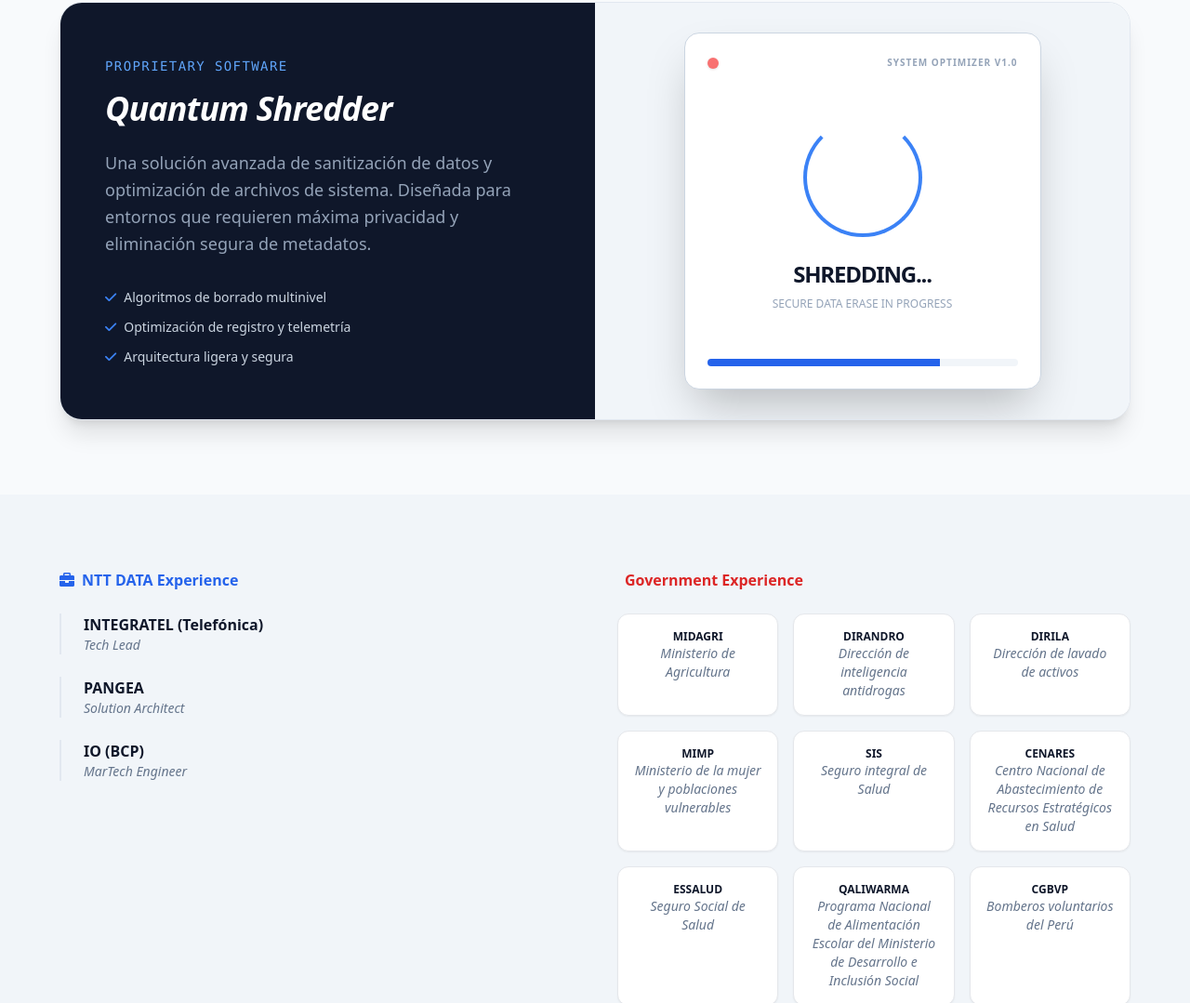
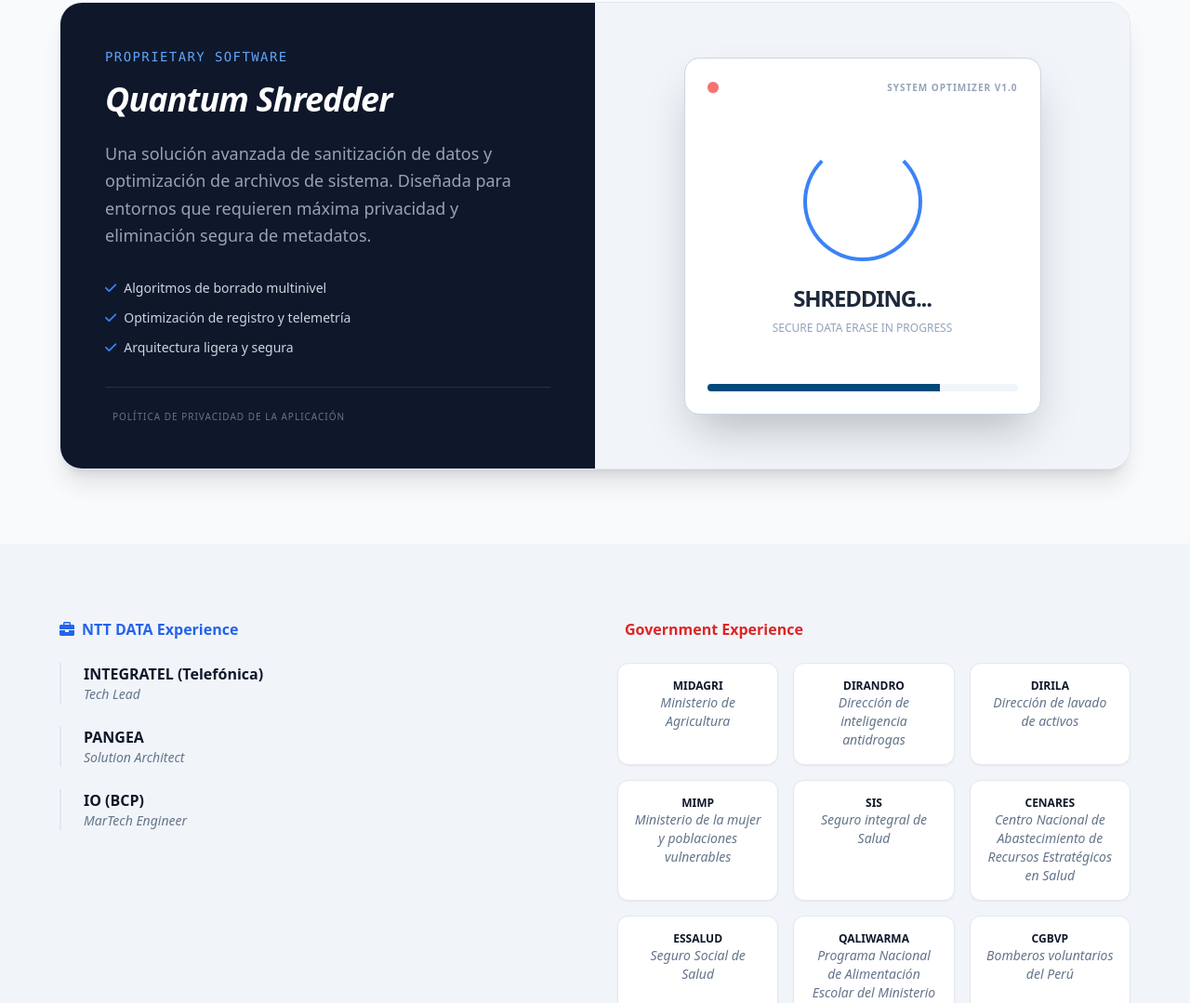
Before and after one commit to lctrabajo-source/lugustech-web, a plain HTML site: page index.html in a window 1280 px wide. Shown: the part 727-1806 px from the top of the page at 93% size. Drawn offline with nearby package versions, Linux system fonts and the light colour scheme.

Commit message:
Update index.html

```diff
--- a/index.html
+++ b/index.html
@@ -61,12 +61,20 @@
 							Una solución avanzada de sanitización de datos y optimización de archivos de sistema.
 							Diseñada para entornos que requieren máxima privacidad y eliminación segura de metadatos.
 						</p>
-                        <ul class="space-y-3 text-sm text-slate-300">
+						<ul class="space-y-3 text-sm text-slate-300 mb-8">
 							<li class="flex items-center gap-2"><i class="fa-solid fa-check text-blue-500"></i> Algoritmos de borrado multinivel</li>
 							<li class="flex items-center gap-2"><i class="fa-solid fa-check text-blue-500"></i> Optimización de registro y telemetría</li>
 							<li class="flex items-center gap-2"><i class="fa-solid fa-check text-blue-500"></i> Arquitectura ligera y segura</li>
 						</ul>
+
+						<!-- ENLACE A POLÍTICA DE PRIVACIDAD PARA GOOGLE -->
+						<div class="pt-6 border-t border-white/10">
+							<a href="shredder-privacy.html" class="text-[10px] text-slate-500 hover:text-blue-400 uppercase tracking-widest transition-colors flex items-center gap-2">
+								<i class="fa-solid fa-shield-guard"></i> Política de Privacidad de la Aplicación
+							</a>
 						</div>
+					</div>
+
 					<div class="md:w-1/2 bg-slate-100 flex items-center justify-center p-8">
 						<!-- Representación Visual del Prototipo -->
 						<div class="w-full max-w-sm aspect-square bg-white shadow-2xl rounded-2xl border border-slate-300 p-6 flex flex-col">
@@ -76,11 +84,11 @@
 							</div>
 							<div class="flex-grow flex flex-col items-center justify-center">
 								<div class="w-32 h-32 rounded-full border-4 border-blue-500 border-t-transparent animate-spin mb-6"></div>
-                                <div class="text-2xl font-bold tracking-tighter">SHREDDING...</div>
+								<div class="text-2xl font-bold tracking-tighter text-slate-800">SHREDDING...</div>
 								<div class="text-xs text-slate-400 mt-2">SECURE DATA ERASE IN PROGRESS</div>
 							</div>
 							<div class="mt-10 h-2 bg-slate-100 rounded-full overflow-hidden">
-                                <div class="h-full bg-blue-600 w-3/4"></div>
+								<div class="h-full bg-[#004a7c] w-3/4"></div>
 							</div>
 						</div>
 					</div>
```
Lines whose indentation alone changed are shown as unchanged.
